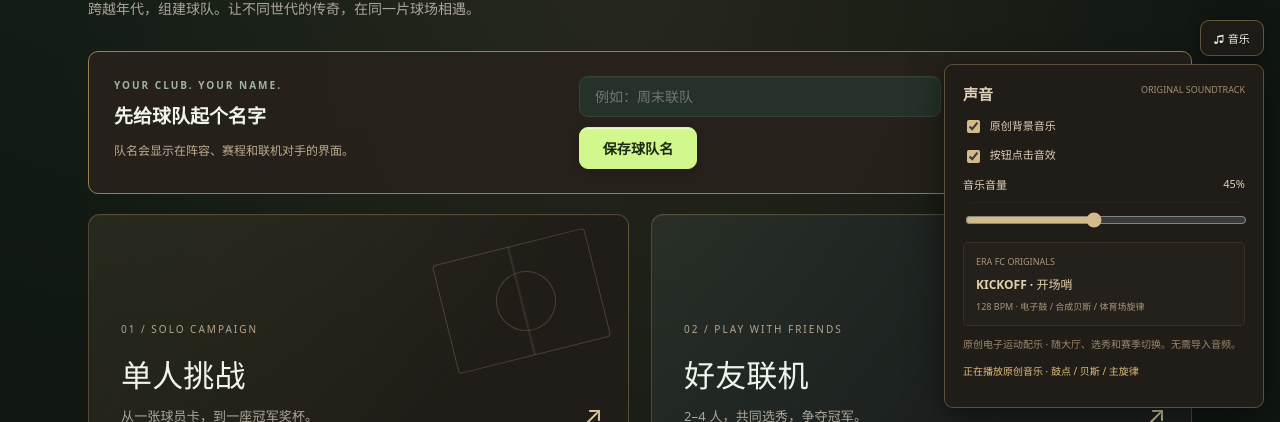
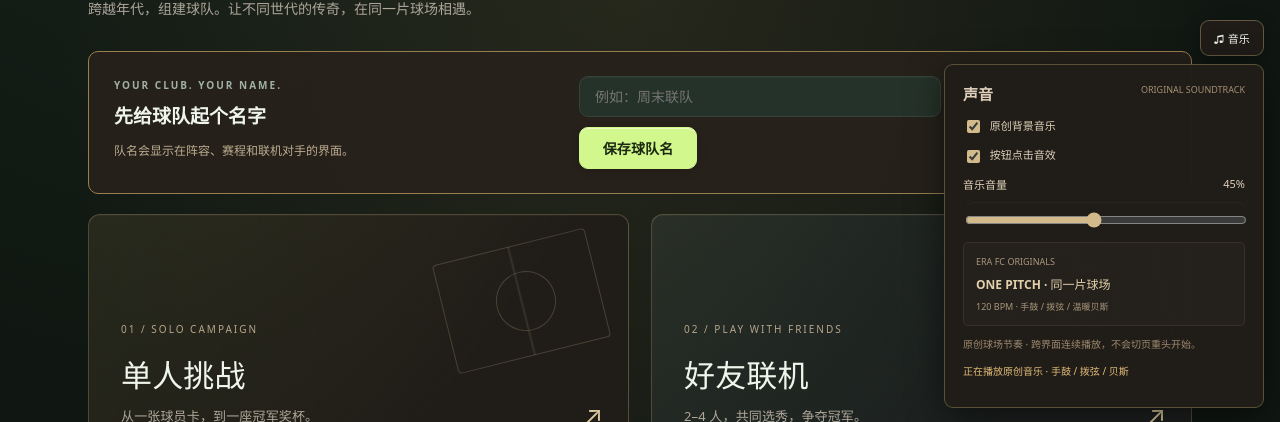
Before and after one commit to ycxaaron-a11y/era-ball, a website with bundled scripts: page index.html in a window 1280 px wide. Both pictures are taken after a click on the button "♫ 音乐". Shown: the part 378-800 px from the top of the page. Built offline with nearby package versions, Linux system fonts and the light colour scheme.

Commit message:
Smooth original soundtrack and keep music continuous across screens

```diff
--- a/audio.js
+++ b/audio.js
@@ -17,17 +17,19 @@ export function initAudio(){
  function apply(){
   save();if(musicGain)musicGain.gain.setTargetAtTime(settings.volume,context.currentTime,.04);
   if(!context||context.state!=='running'){message(settings.music?'点击页面后开启原创音乐':'背景音乐已关闭');return;}
-  if(settings.music&&!document.hidden){engine.start(track);message(settings.volume===0?'音乐音量为 0':'正在播放原创音乐 · 鼓点 / 贝斯 / 主旋律');}
+  if(settings.music&&!document.hidden){engine.start(track);message(settings.volume===0?'音乐音量为 0':'正在播放原创音乐 · 手鼓 / 拨弦 / 贝斯');}
   else{engine.stop();message(settings.music?'页面隐藏时音乐暂停':'背景音乐已关闭');}
  }
  function unlock(){const audio=ensureContext();if(!audio)return;if(audio.state==='suspended'){audio.resume().then(apply).catch(()=>message('请再点一次音乐开关以启动播放'));}else apply();}
  function clickSound(){
   if(!settings.sfx||!context||context.state!=='running')return;
-  for(const [pitch,delay,duration,level,type] of [[88,0,.035,.15,'triangle'],[72,.007,.055,.08,'sine']]){const time=context.currentTime+delay,o=context.createOscillator(),g=context.createGain();o.type=type;o.frequency.value=440*2**((pitch-69)/12);g.gain.setValueAtTime(.0001,time);g.gain.exponentialRampToValueAtTime(level,time+.01);g.gain.exponentialRampToValueAtTime(.0001,time+duration);o.connect(g);g.connect(fxGain);o.start(time);o.stop(time+duration+.03);o.onended=()=>{o.disconnect();g.disconnect();};}
+  const n=context.createBufferSource(),buffer=context.createBuffer(1,Math.ceil(context.sampleRate*.025),context.sampleRate),data=buffer.getChannelData(0);
+  for(let i=0;i<data.length;i++)data[i]=((i*7919%997)/498.5-1)*(1-i/data.length);
+  n.buffer=buffer;const f=context.createBiquadFilter(),g=context.createGain();f.type='lowpass';f.frequency.value=1800;g.gain.value=.25;n.connect(f);f.connect(g);g.connect(fxGain);n.start();n.onended=()=>{n.disconnect();f.disconnect();g.disconnect();};
  }
  function paint(){
   container.replaceChildren();const toggle=document.createElement('button');toggle.id='audio-toggle';toggle.type='button';toggle.textContent=settings.music?'♫ 音乐':'♫ 声音';toggle.setAttribute('aria-expanded',String(open));toggle.onclick=()=>{open=!open;paint();};container.append(toggle);if(!open)return;
-  const panel=document.createElement('section');panel.id='audio-controls';panel.innerHTML=`<div class="audio-heading"><b>声音</b><span>ORIGINAL SOUNDTRACK</span></div><label><input id="music-enabled" type="checkbox" ${settings.music?'checked':''}> 原创背景音乐</label><label><input id="sfx-enabled" type="checkbox" ${settings.sfx?'checked':''}> 按钮点击音效</label><label class="audio-volume" for="music-volume">音乐音量 <span>${Math.round(settings.volume*100)}%</span></label><input id="music-volume" type="range" min="0" max="100" value="${Math.round(settings.volume*100)}"><div class="audio-track"><small>ERA FC ORIGINALS</small><b>${track.title}</b><span>${track.subtitle}</span></div><p class="audio-note">原创电子运动配乐 · 随大厅、选秀和赛季切换。无需导入音频。</p><p id="audio-notice" role="status"></p>`;
+  const panel=document.createElement('section');panel.id='audio-controls';panel.innerHTML=`<div class="audio-heading"><b>声音</b><span>ORIGINAL SOUNDTRACK</span></div><label><input id="music-enabled" type="checkbox" ${settings.music?'checked':''}> 原创背景音乐</label><label><input id="sfx-enabled" type="checkbox" ${settings.sfx?'checked':''}> 按钮点击音效</label><label class="audio-volume" for="music-volume">音乐音量 <span>${Math.round(settings.volume*100)}%</span></label><input id="music-volume" type="range" min="0" max="100" value="${Math.round(settings.volume*100)}"><div class="audio-track"><small>ERA FC ORIGINALS</small><b>${track.title}</b><span>${track.subtitle}</span></div><p class="audio-note">原创球场节奏 · 跨界面连续播放，不会切页重头开始。</p><p id="audio-notice" role="status"></p>`;
   container.append(panel);message(notice);
   panel.querySelector('#music-enabled').onchange=e=>{settings.music=e.target.checked;unlock();apply();paint();};
   panel.querySelector('#sfx-enabled').onchange=e=>{settings.sfx=e.target.checked;save();};
@@ -37,5 +39,5 @@ export function initAudio(){
  document.addEventListener('keydown',e=>{if(e.repeat||!['Enter',' '].includes(e.key))return;unlock();if(e.target.closest('button,a,[role="option"]'))clickSound();},{capture:true});
  document.addEventListener('visibilitychange',()=>{if(document.hidden)engine?.stop();else if(context)unlock();});
  window.addEventListener('pagehide',()=>engine?.stop());
- paint();return {setScene(next){const selected=musicForScene(next);if(selected.id!==track.id){track=selected;apply();if(open)paint();}},settings:()=>({...settings})};
+ paint();return {setScene(){/* One uninterrupted score across all game screens. */},settings:()=>({...settings})};
 }
--- a/music-catalog.js
+++ b/music-catalog.js
@@ -1,8 +1,4 @@
-// Original compositions only; no recordings, embeds or external playback services.
-export const musicCatalog=[
- {id:'kickoff',title:'KICKOFF · 开场哨',subtitle:'128 BPM · 电子鼓 / 合成贝斯 / 体育场旋律',bpm:128,energy:0},
- {id:'floodlights',title:'FLOODLIGHTS · 聚光时刻',subtitle:'132 BPM · 推进节奏 / 跳动贝斯 / 琶音',bpm:132,energy:1},
- {id:'extra-time',title:'EXTRA TIME · 决胜时刻',subtitle:'136 BPM · 重鼓 / 双层主旋律 / 冲刺节奏',bpm:136,energy:2}
-];
-export const lobbyMusic=musicCatalog[0];
-export function musicForScene({screen='home'}={}){return musicCatalog[screen==='season'?2:screen==='draft'?1:0];}
+// One original score stays selected throughout navigation.
+export const lobbyMusic={id:'one-pitch',title:'ONE PITCH · 同一片球场',subtitle:'120 BPM · 手鼓 / 拨弦 / 温暖贝斯',bpm:120};
+export const musicCatalog=[lobbyMusic];
+export function musicForScene(){return lobbyMusic;}
--- a/music-engine.js
+++ b/music-engine.js
@@ -1,50 +1,54 @@
-// An original 16-bar electronic sports cue, synthesized locally with Web Audio.
-// The score and noise generator never touch Math.random or the match engine.
-const roots=[45,41,48,43,45,41,48,43,45,48,41,43,45,41,43,45];
-const melody=[76,null,79,81,null,79,76,74,72,null,76,79,81,null,79,76,77,null,81,84,null,81,77,76,74,null,79,83,86,83,79,null];
+// Original stadium groove: soft plucked strings, hand percussion and warm bass.
+// Independent deterministic noise never touches the game's random generator.
+const roots=[48,43,45,41,48,43,41,43,45,41,48,43,41,43,48,48];
+const phrases=[
+ [64,null,67,null,69,null,67,null],[62,null,null,59,62,null,64,null],
+ [64,null,60,null,57,null,60,null],[60,null,null,65,64,null,60,null],
+ [67,null,64,null,62,null,64,null],[62,null,59,null,55,null,59,null],
+ [60,null,65,null,64,null,60,null],[59,null,null,62,67,null,null,null]
+];
 const hz=midi=>440*2**((midi-69)/12);
 export function createMusicBus(context,destination){
- const compressor=context.createDynamicsCompressor();compressor.threshold.value=-16;compressor.knee.value=12;compressor.ratio.value=5;compressor.attack.value=.004;compressor.release.value=.18;compressor.connect(destination);
- const input=context.createGain();input.gain.value=.72;input.connect(compressor);
- const delay=context.createDelay(1);delay.delayTime.value=.234375;
- const wet=context.createGain();wet.gain.value=.16;delay.connect(wet);wet.connect(input);
- const feedback=context.createGain();feedback.gain.value=.22;delay.connect(feedback);feedback.connect(delay);
+ const compressor=context.createDynamicsCompressor();compressor.threshold.value=-17;compressor.knee.value=14;compressor.ratio.value=4;compressor.attack.value=.006;compressor.release.value=.22;compressor.connect(destination);
+ const input=context.createGain();input.gain.value=.85;input.connect(compressor);
+ const delay=context.createDelay(1);delay.delayTime.value=.375;
+ const wet=context.createGain();wet.gain.value=.12;delay.connect(wet);wet.connect(input);
+ const feedback=context.createGain();feedback.gain.value=.18;delay.connect(feedback);feedback.connect(delay);
  const noise=context.createBuffer(1,context.sampleRate,context.sampleRate),data=noise.getChannelData(0);let seed=937451;
- for(let i=0;i<data.length;i++){seed=(1664525*seed+1013904223)>>>0;data[i]=(seed/4294967296)*2-1;}
+ for(let i=0;i<data.length;i++){seed=(1664525*seed+1013904223)>>>0;data[i]=seed/2147483648-1;}
  return {context,input,delay,noise,dispose(){input.disconnect();delay.disconnect();wet.disconnect();feedback.disconnect();compressor.disconnect();}};
 }
 export function scheduleMusicStep(bus,step,time,track){
  const {context:c,input,delay,noise}=bus,beat=60/track.bpm,tick=beat/4,bar=Math.floor(step/16)%16,s=step%16,root=roots[bar],nodes=[];
- delay.delayTime.setValueAtTime(beat*.75,time);
- function source(node,gain,duration){node.connect(gain);gain.connect(input);node.start(time);node.stop(time+duration);nodes.push(node);node.onended=()=>{node.disconnect();gain.disconnect();};return node;}
- function envelope(g,level,attack,hold,duration){g.gain.setValueAtTime(.0001,time);g.gain.exponentialRampToValueAtTime(level,time+attack);g.gain.setValueAtTime(level,time+hold);g.gain.exponentialRampToValueAtTime(.0001,time+duration);}
- function tone(note,duration,level,type='sawtooth',echo=false){const o=c.createOscillator(),g=c.createGain();o.type=type;o.frequency.value=hz(note);envelope(g,level,.008,Math.min(duration*.45,.12),duration);const f=c.createBiquadFilter();f.type='lowpass';f.frequency.value=note<48?850:4200;f.Q.value=.6;o.connect(f);f.connect(g);g.connect(input);o.start(time);o.stop(time+duration+.01);nodes.push(o);o.onended=()=>{o.disconnect();f.disconnect();g.disconnect();};if(echo)g.connect(delay);}
- function percussion(kind){
-  const g=c.createGain();
-  if(kind==='kick'){const o=c.createOscillator();o.frequency.setValueAtTime(145,time);o.frequency.exponentialRampToValueAtTime(43,time+.12);envelope(g,.85,.003,.015,.25);source(o,g,.27);return;}
-  const n=c.createBufferSource(),f=c.createBiquadFilter();n.buffer=noise;f.type='highpass';f.frequency.value=kind==='snare'?1200:7000;n.connect(f);f.connect(g);g.connect(input);
-  const duration=kind==='snare'?.14:kind==='open'?.12:.035;envelope(g,kind==='snare'?.23:kind==='open'?.095:.065,.002,.005,duration);n.start(time);n.stop(time+duration+.01);nodes.push(n);n.onended=()=>{n.disconnect();f.disconnect();g.disconnect();};
-  if(kind==='snare')tone(50,.085,.1,'triangle');
+ function envelope(g,level,attack,duration){g.gain.setValueAtTime(.0001,time);g.gain.exponentialRampToValueAtTime(level,time+attack);g.gain.exponentialRampToValueAtTime(.0001,time+duration);}
+ function tone(note,duration,level,type='sine',echo=false){
+  const o=c.createOscillator(),g=c.createGain(),f=c.createBiquadFilter();o.type=type;o.frequency.value=hz(note);f.type='lowpass';f.frequency.value=note<48?450:1700;f.Q.value=.4;
+  envelope(g,level,.018,duration);o.connect(f);f.connect(g);g.connect(input);if(echo)g.connect(delay);o.start(time);o.stop(time+duration+.02);nodes.push(o);o.onended=()=>{o.disconnect();f.disconnect();g.disconnect();};
  }
- // Four-on-the-floor kick, backbeat, offbeat hats and short fills.
- if(s%4===0)percussion('kick');
- if(s===4||s===12)percussion('snare');
- if(s%2===0)percussion(s%4===2?'open':'hat');
- if(bar%4===3&&s>=14)percussion('snare');
- if(track.energy===2&&s%2===1)percussion('hat');
- // A short breakdown every sixteen bars gives the loop breathing room.
- const breakdown=bar===7||bar===15;
- if(s%2===0&&!breakdown){const bass=root-12+([6,14].includes(s)?12:0);tone(bass,tick*1.45,.16,'sawtooth');tone(bass,tick*1.45,.17,'sine');}
- if(s===0){const chord=[root+12,root+(root===45?3:4)+12,root+19];for(const n of chord)tone(n,beat*3.6,.018,'triangle',true);}
- // Original call-and-response motif, with an octave lift in the second half.
- if(s%2===0&&!breakdown){const n=melody[(bar%4)*8+s/2];if(n!==null){const lift=bar>=8?12:0;tone(n+lift,tick*1.4,.052,'triangle',true);tone(n+lift,tick*1.2,.018,'sawtooth');}}
- if((track.energy>0||bar>=8)&&s%2===1&&!breakdown){const arp=[root+24,root+31,root+27,root+36][Math.floor(s/2)%4];tone(arp,tick*.75,.022,'triangle',true);}
+ function noiseHit(level,duration,frequency,type='bandpass'){
+  const n=c.createBufferSource(),g=c.createGain(),f=c.createBiquadFilter();n.buffer=noise;f.type=type;f.frequency.value=frequency;f.Q.value=.6;envelope(g,level,.004,duration);n.connect(f);f.connect(g);g.connect(input);n.start(time);n.stop(time+duration+.01);nodes.push(n);n.onended=()=>{n.disconnect();f.disconnect();g.disconnect();};
+ }
+ function drum(frequency,duration,level){
+  const o=c.createOscillator(),g=c.createGain();o.frequency.setValueAtTime(frequency,time);o.frequency.exponentialRampToValueAtTime(frequency*.4,time+.1);envelope(g,level,.006,duration);o.connect(g);g.connect(input);o.start(time);o.stop(time+duration+.01);nodes.push(o);o.onended=()=>{o.disconnect();g.disconnect();};
+ }
+ // Grounded kick/backbeat, syncopated hand drums, restrained shaker.
+ if([0,6,8].includes(s))drum(115,.25,.7);
+ if([4,12].includes(s)){noiseHit(.26,.13,1500);drum(175,.13,.13);}
+ if([3,10,14].includes(s))drum(s===10?280:220,.1,.12);
+ if(s%2===0)noiseHit(s%4===2?.065:.04,.045,4700,'highpass');
+ if(bar%4===3&&s===15)drum(200,.12,.15);
+ // Sustained bass and staggered string voicings replace the old bright synth stabs.
+ if(s===0||s===7||s===10){tone(root-12,beat*(s===0?1.5:.9),.24);tone(root-12,beat*.7,.045,'triangle');}
+ const third=root===45?3:4,chord=[root+12,root+12+third,root+19];
+ if([0,1,2,8,9,10].includes(s)){const n=chord[s%8];tone(n,beat*1.35,.065,'triangle',true);tone(n+12,beat*.8,.009);}
+ // Lower-register phrases with longer notes and deliberate space, no octave lift.
+ if(s%2===0){const n=phrases[bar%8][s/2];if(n!==null){tone(n,beat*.95,.11,'triangle',true);tone(n+12,beat*.6,.012);}}
  return nodes;
 }
 export function createOriginalMusic(context,destination){
  let bus=null,timer=null,nodes=new Set(),step=0,next=0,current=null;
  function stop(){if(timer!==null)clearInterval(timer);timer=null;for(const n of nodes)try{n.stop();}catch{}nodes.clear();if(bus)bus.dispose();bus=null;current=null;}
- function start(track){if(current===track.id&&timer!==null)return;stop();current=track.id;bus=createMusicBus(context,destination);step=0;next=context.currentTime+.04;
+ function start(track){if(current===track.id&&timer!==null)return;stop();current=track.id;bus=createMusicBus(context,destination);next=context.currentTime+.04;
   const schedule=()=>{if(next<context.currentTime-.1)next=context.currentTime+.02;while(next<context.currentTime+.16){for(const n of scheduleMusicStep(bus,step,next,track)){nodes.add(n);n.addEventListener('ended',()=>nodes.delete(n),{once:true});}step=(step+1)%256;next+=60/track.bpm/4;}};
   schedule();timer=setInterval(schedule,35);
  }
--- a/scripts/build-site.mjs
+++ b/scripts/build-site.mjs
@@ -18,8 +18,8 @@ writeFileSync(join(out,'favicon.ico'),readFileSync(join(root,'favicon.ico')));
 cpSync(join(root,'docs'),join(out,'docs'),{recursive:true});
 mkdirSync(join(out,'supabase'),{recursive:true});
 writeFileSync(join(out,'supabase/setup-all.sql'),readFileSync(join(root,'supabase/setup-all.sql')));
-const html=source.replace(/(href|src)="(style\.css|atelier\.css|home\.css|daily-card\.css|audio\.css|app\.js|assets\/[^"]+|favicon\.ico)"/g,(_,attr,file)=>`${attr}="releases/${release}/${file}"`).replaceAll('星尘版 · R17',`星尘版 · R17 · ${release.slice(0,7)}`);
+const html=source.replace(/(href|src)="(style\.css|atelier\.css|home\.css|daily-card\.css|audio\.css|app\.js|assets\/[^"]+|favicon\.ico)"/g,(_,attr,file)=>`${attr}="releases/${release}/${file}"`).replaceAll('星尘版 · R18',`星尘版 · R18 · ${release.slice(0,7)}`);
 writeFileSync(join(out,'index.html'),html);
 writeFileSync(join(out,'_headers'),readFileSync(join(root,'_headers')));
-writeFileSync(join(out,'release.json'),JSON.stringify({release,label:'星尘版 R17'},null,2)+'\n');
-console.log(`Built 星尘版 R17 ${release}: ${files.length} versioned JS/CSS files, docs and upgrade SQL.`);
+writeFileSync(join(out,'release.json'),JSON.stringify({release,label:'星尘版 R18'},null,2)+'\n');
+console.log(`Built 星尘版 R18 ${release}: ${files.length} versioned JS/CSS files, docs and upgrade SQL.`);
```
Also changed, not shown: docs/music.md (+5 -9 lines), docs/online-setup.md (+1 -1 lines), index.html (+1 -1 lines), tests/audio.test.js (+4 -4 lines), tests/browser-audio.mjs (+8 -6 lines), README.md.
